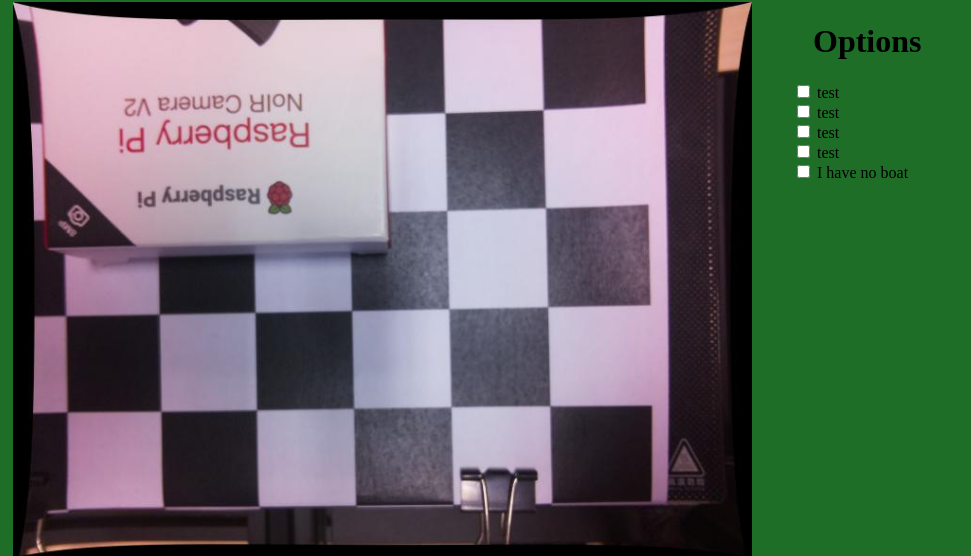
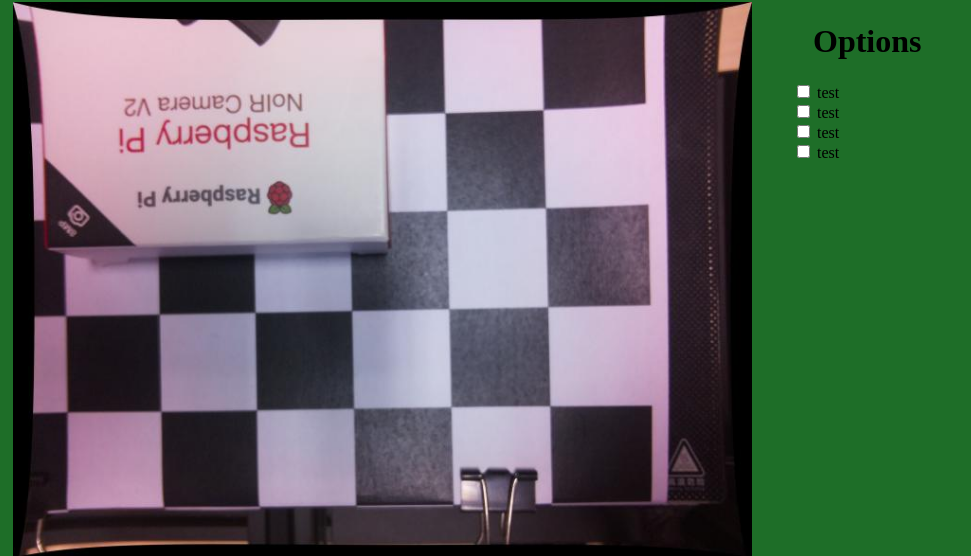
Before and after one commit to jesseKeeper/PasteMaster, a Flask app: page /start.html in a window 1280 px wide. Shown: the part 161-717 px from the top of the page, without its empty margins (0-971 px from the left). Run offline with Flask 2, Linux system fonts and the light colour scheme; some web fonts are replaced.

Commit message:
start file

```diff
--- a/static/site.js
+++ b/static/site.js
@@ -16,7 +16,6 @@
 });
 
 $(function() {
-    console.log( "ready!" );
     addOption ('test', 'line');
     addOption ('test', 'line');
     addOption ('test', 'line');
--- a/templates/start.html
+++ b/templates/start.html
@@ -16,10 +16,6 @@
     <img src="{{url_for('static', filename='image/test_image.jpeg')}}" alt="pcb image" width="80%" height="60%"></img>
     <div id="img-box" class="pcb-text">
         <h1 class="option-header" id="pcb-options">Options</h1>
-        <p class="pcb-option" style="margin-top: 0px;margin-bottom: 0px;">
-            <input type="checkbox" id="rec1" name="rec1" value="1">
-            <label for="1"> I have no boat</label>
-        </p>
     </div>
 </div>
 
```
